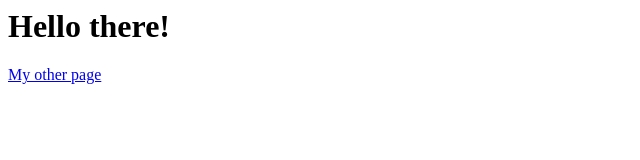
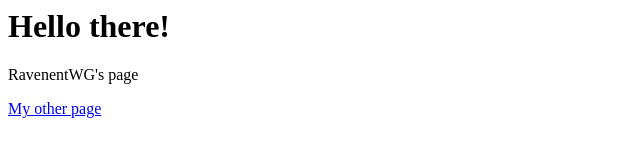
Before and after one commit to RavenentWG/web-platform-osbqro, a plain HTML site: page index.html in a window 1280 px wide. Shown: the whole page, without its empty margins (0-640 px from the left). Drawn offline with Linux system fonts and the light colour scheme.

Commit message:
1 file modified

```diff
--- a/index.html
+++ b/index.html
@@ -6,6 +6,7 @@
   </head>
   <body>
     <h1>Hello there!</h1>
+    <p>RavenentWG's page</p>
     <a href="/me.html">My other page</a>
   </body>
 </html>
```
